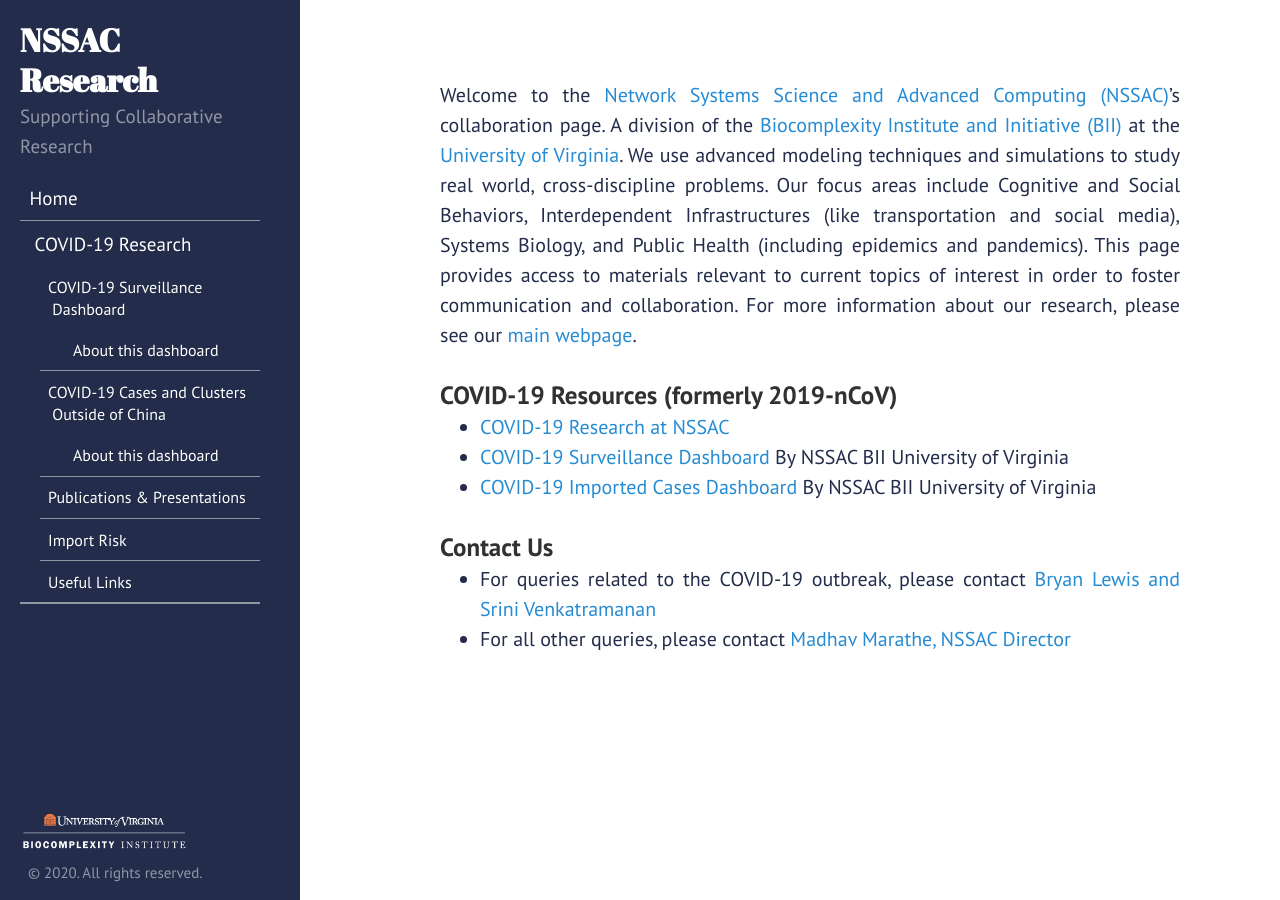
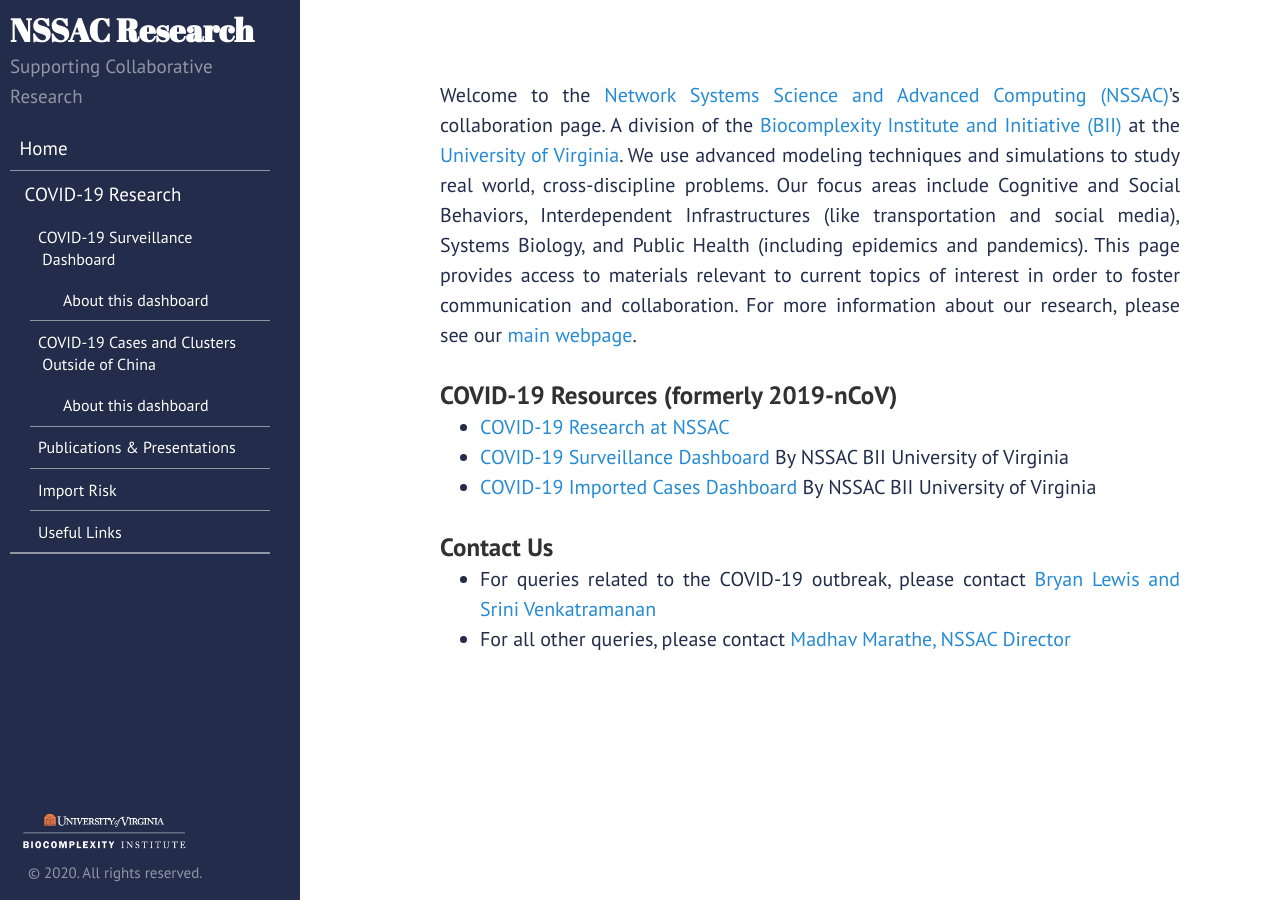
Before and after one commit to mehta-gaurav/mehta-gaurav.github.io, a Jekyll site: the page built from index.md, in a window 1280 px wide. Built offline with Jekyll 4.4.1, drawn with Linux system fonts in a browser that asks for light colours.

Commit message:
Update hyde.css

```diff
--- a/public/css/hyde.css
+++ b/public/css/hyde.css
@@ -55,7 +55,7 @@
 
 .sidebar {
   text-align: center;
-  padding: 1rem;
+  padding: .5rem;
   color: rgba(255,255,255,.5);
   background-color: #202020;
 }
```
